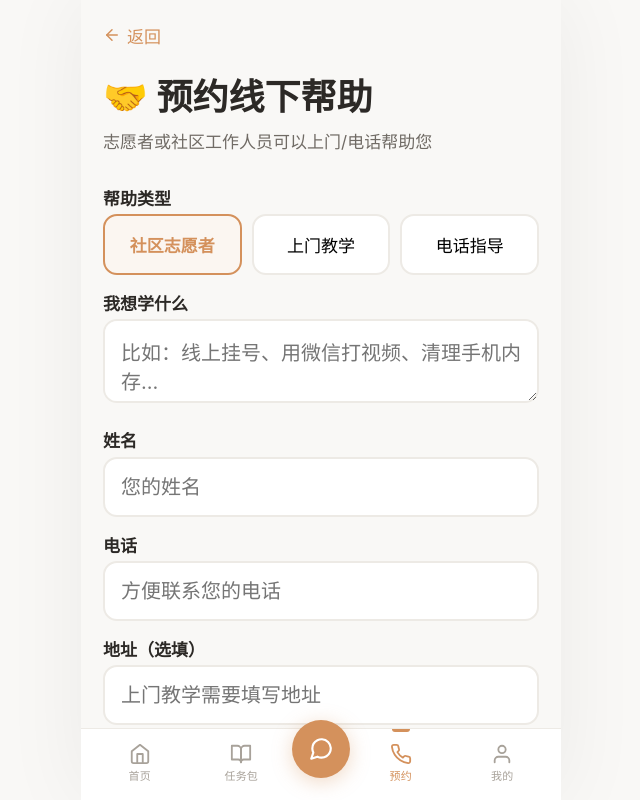
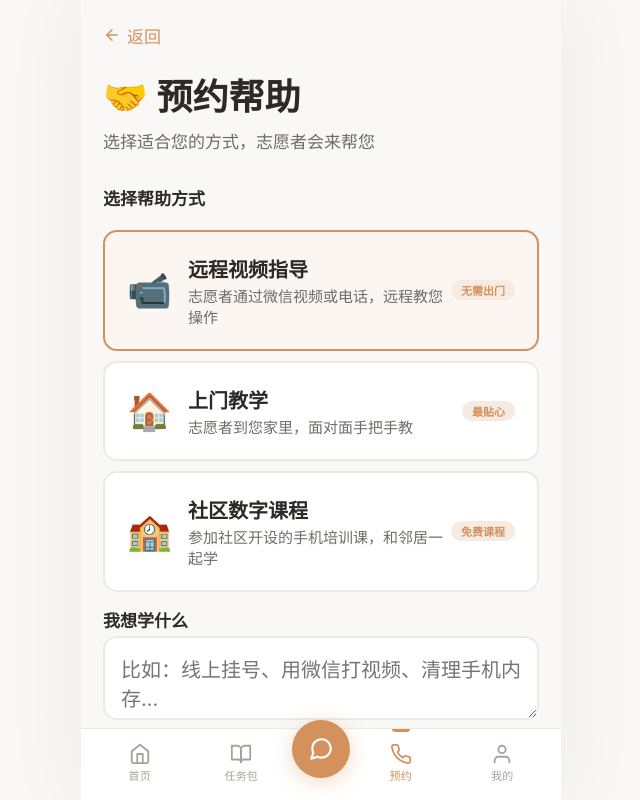
Before and after one commit to miao-5525/slowmate, a React (Vite) app: page /#/help-book in a window 1280 px wide. Shown: the whole page, without its empty margins (319-959 px from the left). Built offline with nearby package versions, Linux system fonts and the light colour scheme.

Commit message:
Enhanced help booking: video/remote + in-home + community courses

```diff
--- a/src/pages/HelpBookPage.module.css
+++ b/src/pages/HelpBookPage.module.css
@@ -7,9 +7,24 @@
 
 .form{display:flex;flex-direction:column;gap:var(--space-md)}
 .formLabel{font-size:var(--text-sm);font-weight:600;color:var(--color-ink);margin-bottom:2px}
-.typeOptions{display:flex;gap:var(--space-sm)}
-.typeBtn{flex:1;padding:var(--space-md);border-radius:var(--radius-md);border:2px solid var(--color-border);text-align:center;font-size:var(--text-sm);font-weight:500;background:var(--color-surface);transition:all .2s}
-.typeBtnActive{border-color:var(--color-accent);background:var(--color-accent-soft);color:var(--color-accent);font-weight:600}
+.typeCards{display:flex;flex-direction:column;gap:var(--space-sm)}
+.typeCard{display:flex;align-items:center;justify-content:space-between;padding:var(--space-lg);border-radius:var(--radius-md);border:2px solid var(--color-border);background:var(--color-surface);transition:all .2s;text-align:left}
+.typeCardActive{border-color:var(--color-accent);background:var(--color-accent-soft)}
+.typeCardTop{display:flex;align-items:center;gap:var(--space-md)}
+.typeCardIcon{font-size:36px}
+.typeCardInfo{min-width:0}
+.typeCardTitle{font-size:var(--text-md);font-weight:600;color:var(--color-ink);margin-bottom:2px}
+.typeCardDesc{font-size:var(--text-xs);color:var(--color-ink-secondary)}
+.typeCardTag{font-size:11px;padding:2px 10px;border-radius:var(--radius-full);background:var(--color-accent-light);color:var(--color-accent);font-weight:600;flex-shrink:0}
+
+/* Course list */
+.courseList{padding:var(--space-sm);background:var(--color-bg);border-radius:var(--radius-md)}
+.courseCard{padding:var(--space-md);background:var(--color-surface);border-radius:var(--radius-sm);border:1px solid var(--color-border);margin-bottom:var(--space-sm)}
+.courseCard:last-child{margin-bottom:0}
+.courseName{font-size:var(--text-sm);font-weight:600;color:var(--color-ink);margin-bottom:2px}
+.courseMeta{font-size:var(--text-xs);color:var(--color-ink-secondary)}
+.courseSeats{font-size:11px;color:var(--color-green);font-weight:600;margin-top:2px}
+.courseHint{font-size:var(--text-xs);color:var(--color-ink-tertiary);text-align:center;margin-top:var(--space-sm)}
 .formInput{width:100%;padding:var(--space-md);border-radius:var(--radius-md);border:2px solid var(--color-border);font-size:var(--text-md);background:var(--color-surface);transition:border-color .2s}
 .formInput:focus{border-color:var(--color-accent)}
 .formTextarea{width:100%;padding:var(--space-md);border-radius:var(--radius-md);border:2px solid var(--color-border);font-size:var(--text-md);background:var(--color-surface);resize:vertical;min-height:80px}
--- a/src/pages/HelpBookPage.tsx
+++ b/src/pages/HelpBookPage.tsx
@@ -4,7 +4,33 @@ import { useAppState } from '../contexts/AppContext';
 import Icon from '../components/Icon';
 import styles from './HelpBookPage.module.css';
 
-const HELP_TYPES = ['社区志愿者', '上门教学', '电话指导'];
+const HELP_TYPES = [
+  {
+    icon: '📹',
+    title: '远程视频指导',
+    desc: '志愿者通过微信视频或电话，远程教您操作',
+    tag: '无需出门',
+  },
+  {
+    icon: '🏠',
+    title: '上门教学',
+    desc: '志愿者到您家里，面对面手把手教',
+    tag: '最贴心',
+  },
+  {
+    icon: '🏫',
+    title: '社区数字课程',
+    desc: '参加社区开设的手机培训课，和邻居一起学',
+    tag: '免费课程',
+  },
+];
+
+// Mock community courses
+const COURSES = [
+  { title: '智能手机入门', date: '每周二 上午 9:30', place: 'XX社区活动中心', seats: 12 },
+  { title: '微信支付 & 防诈骗', date: '每周四 下午 2:00', place: 'XX街道文化站', seats: 8 },
+  { title: '短视频拍摄 & 分享', date: '周六 上午 10:00', place: 'XX老年大学', seats: 15 },
+];
 
 export default function HelpBookPage() {
   const nav = useNavigate();
@@ -17,12 +43,12 @@ export default function HelpBookPage() {
   const [submitted, setSubmitted] = useState(false);
 
   const canBook = state.isMember || state.helpBookingsUsed < 1;
+  const selected = HELP_TYPES[helpType];
 
   const handleSubmit = () => {
     if (!name || !phone) return;
-    // Save booking
     const bookings = JSON.parse(localStorage.getItem('manmanlai_bookings') || '[]');
-    bookings.push({ type: HELP_TYPES[helpType], topic, name, phone, address, time: Date.now() });
+    bookings.push({ type: selected.title, topic, name, phone, address, time: Date.now() });
     localStorage.setItem('manmanlai_bookings', JSON.stringify(bookings));
     dispatch({ type: 'USE_HELP_BOOKING' });
     setSubmitted(true);
@@ -46,6 +72,7 @@ export default function HelpBookPage() {
         <div className={styles.successIcon}>✅</div>
         <div className={styles.successTitle}>预约成功！</div>
         <div className={styles.successText}>
+          您预约了 <strong>{selected.title}</strong><br/><br/>
           我们将在 <strong>24小时内</strong> 通过电话联系您<br/>
           确认具体的帮助时间和方式<br/><br/>
           请保持手机畅通 📱
@@ -59,23 +86,58 @@ export default function HelpBookPage() {
     <div className={styles.page}>
       <button className={styles.backBtn} onClick={() => nav(-1)}><Icon name="arrow-left" size={18} /> 返回</button>
       <div className={styles.header}>
-        <div className={styles.headerTitle}>🤝 预约线下帮助</div>
-        <div className={styles.headerDesc}>志愿者或社区工作人员可以上门/电话帮助您</div>
+        <div className={styles.headerTitle}>🤝 预约帮助</div>
+        <div className={styles.headerDesc}>选择适合您的方式，志愿者会来帮您</div>
       </div>
 
+      {/* Type cards */}
       <div className={styles.form}>
-        <div>
-          <div className={styles.formLabel}>帮助类型</div>
-          <div className={styles.typeOptions}>
-            {HELP_TYPES.map((t, i) => (
-              <button key={t} className={`${styles.typeBtn} ${helpType === i ? styles.typeBtnActive : ''}`} onClick={() => setHelpType(i)}>{t}</button>
-            ))}
-          </div>
+        <div className={styles.formLabel}>选择帮助方式</div>
+        <div className={styles.typeCards}>
+          {HELP_TYPES.map((t, i) => (
+            <button
+              key={t.title}
+              className={`${styles.typeCard} ${helpType === i ? styles.typeCardActive : ''}`}
+              onClick={() => setHelpType(i)}
+            >
+              <div className={styles.typeCardTop}>
+                <span className={styles.typeCardIcon}>{t.icon}</span>
+                <div className={styles.typeCardInfo}>
+                  <div className={styles.typeCardTitle}>{t.title}</div>
+                  <div className={styles.typeCardDesc}>{t.desc}</div>
+                </div>
+              </div>
+              <span className={styles.typeCardTag}>{t.tag}</span>
+            </button>
+          ))}
         </div>
 
+        {helpType === 2 && (
+          <div className={styles.courseList}>
+            <div className={styles.formLabel}>📅 近期社区课程</div>
+            {COURSES.map(c => (
+              <div key={c.title} className={styles.courseCard}>
+                <div className={styles.courseName}>{c.title}</div>
+                <div className={styles.courseMeta}>⏰ {c.date} · 📍 {c.place}</div>
+                <div className={styles.courseSeats}>剩余名额 {c.seats} 人</div>
+              </div>
+            ))}
+            <div className={styles.courseHint}>
+              选择社区课程后，我们将帮您报名最近的班级
+            </div>
+          </div>
+        )}
+
         <div>
-          <div className={styles.formLabel}>我想学什么</div>
-          <textarea className={styles.formTextarea} placeholder="比如：线上挂号、用微信打视频、清理手机内存…" value={topic} onChange={e => setTopic(e.target.value)} />
+          <div className={styles.formLabel}>
+            {helpType === 2 ? '想参加哪门课（选填）' : '我想学什么'}
+          </div>
+          <textarea
+            className={styles.formTextarea}
+            placeholder={helpType === 2 ? '选择上面的课程，或写您想学的内容' : '比如：线上挂号、用微信打视频、清理手机内存…'}
+            value={topic}
+            onChange={e => setTopic(e.target.value)}
+          />
         </div>
 
         <div>
@@ -88,12 +150,14 @@ export default function HelpBookPage() {
           <input className={styles.formInput} type="tel" placeholder="方便联系您的电话" value={phone} onChange={e => setPhone(e.target.value)} />
         </div>
 
-        <div>
-          <div className={styles.formLabel}>地址（选填）</div>
-          <input className={styles.formInput} placeholder="上门教学需要填写地址" value={address} onChange={e => setAddress(e.target.value)} />
-        </div>
+        {helpType === 1 && (
+          <div>
+            <div className={styles.formLabel}>家庭地址</div>
+            <input className={styles.formInput} placeholder="上门教学需要填写详细地址" value={address} onChange={e => setAddress(e.target.value)} />
+          </div>
+        )}
 
-        <button className={styles.submitBtn} onClick={handleSubmit} disabled={!name || !phone}>
+        <button className={styles.submitBtn} onClick={handleSubmit} disabled={!name || !phone || (helpType === 1 && !address)}>
           提交预约
         </button>
       </div>
```
Also changed, not shown: 5 other files (tests, documents, lock files or other folders).
